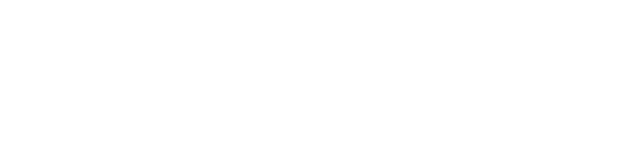
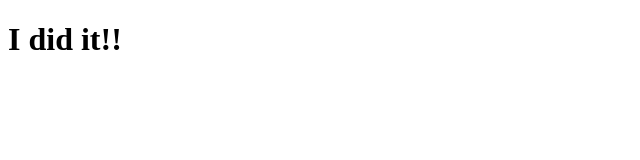
Before and after one commit to titi-tsegay/GitPractice, a plain HTML site: page index.html in a window 1280 px wide. Shown: the whole page, without its empty margins (0-640 px from the left). Drawn offline with Linux system fonts and the light colour scheme.

Commit message:
added h1 tag

```diff
--- a/index.html
+++ b/index.html
@@ -7,6 +7,6 @@
     <title>MyFirstGit</title>
 </head>
 <body>
-
+    <h1>I did it!!</h1>
 </body>
 </html>
```
